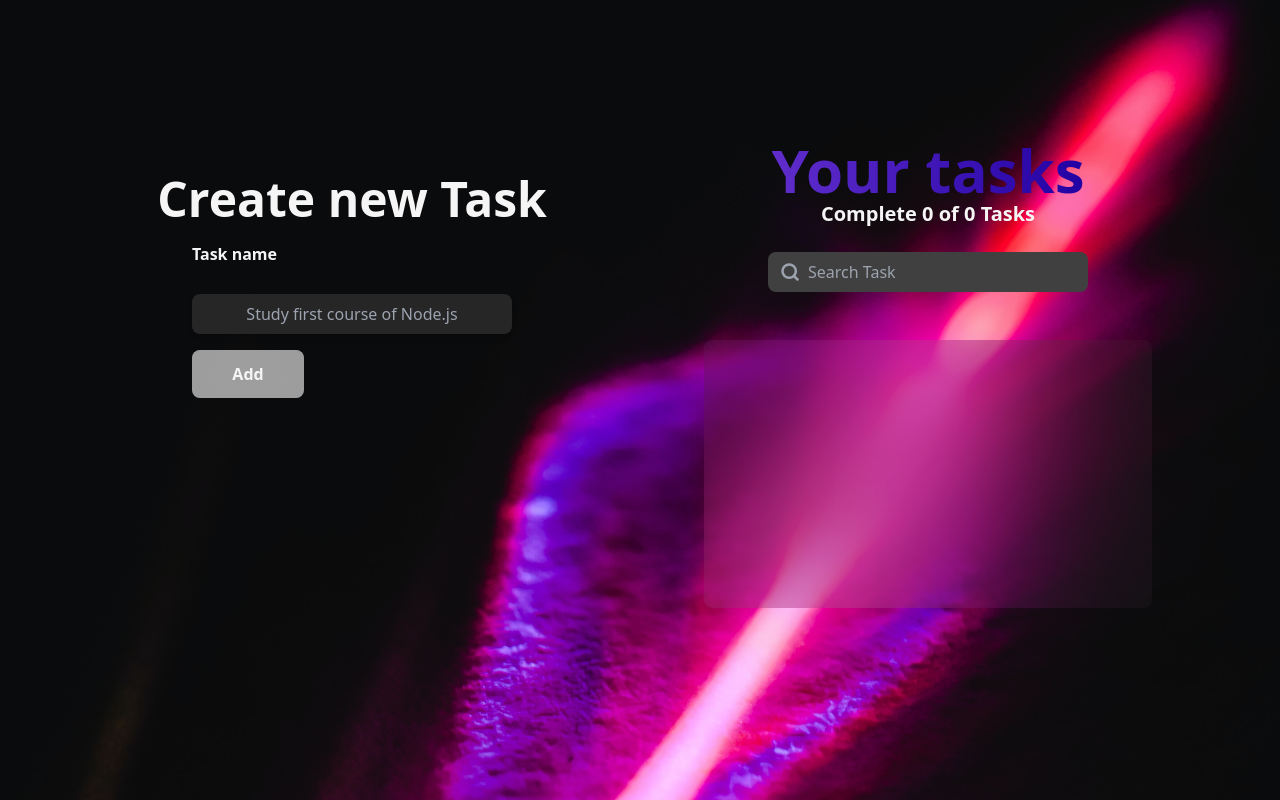
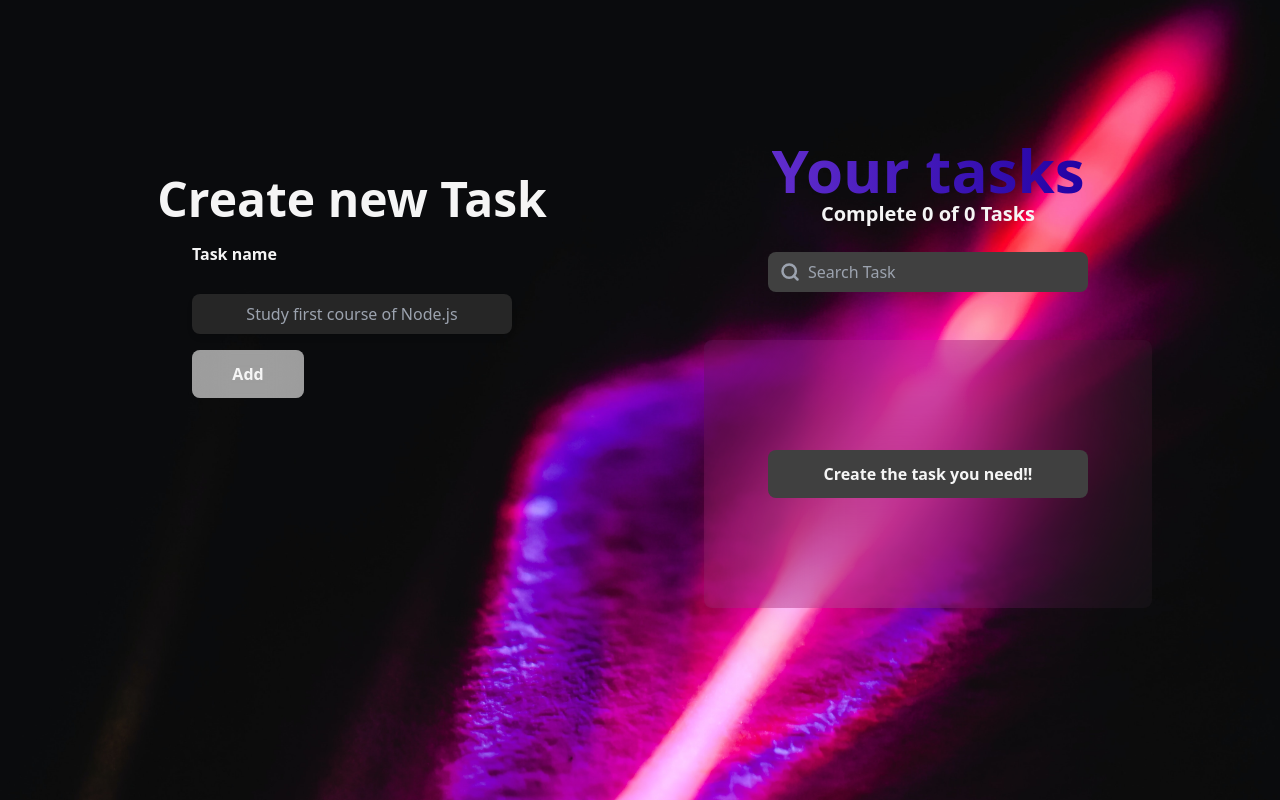
Before and after one commit to estebandelcid/To-Do, a React (Create React App) app: page / in a window 1280 px wide. Built offline with nearby package versions, Linux system fonts and the light colour scheme; grey boxes are pictures that could not be loaded.

Commit message:
[fix] Conditional equals render of Emp

```diff
--- a/src/App/AppUI.jsx
+++ b/src/App/AppUI.jsx
@@ -39,7 +39,7 @@ const AppUI = () => {
 
                 {error && <p>Hubo un error, lo sentimos.😬</p>}
 
-                {!loading && searchedTodos === 0 && <EmptyTodos />}
+                {!loading && searchedTodos == 0 && <EmptyTodos />}
 
                 {searchedTodos.map((todo) => (
                   <TodoItem
```
